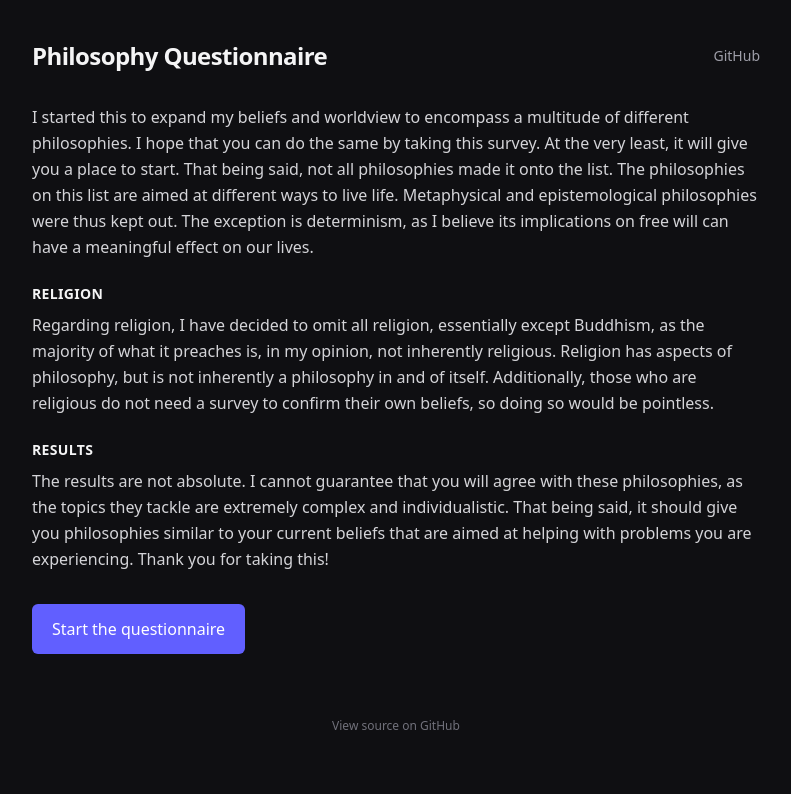
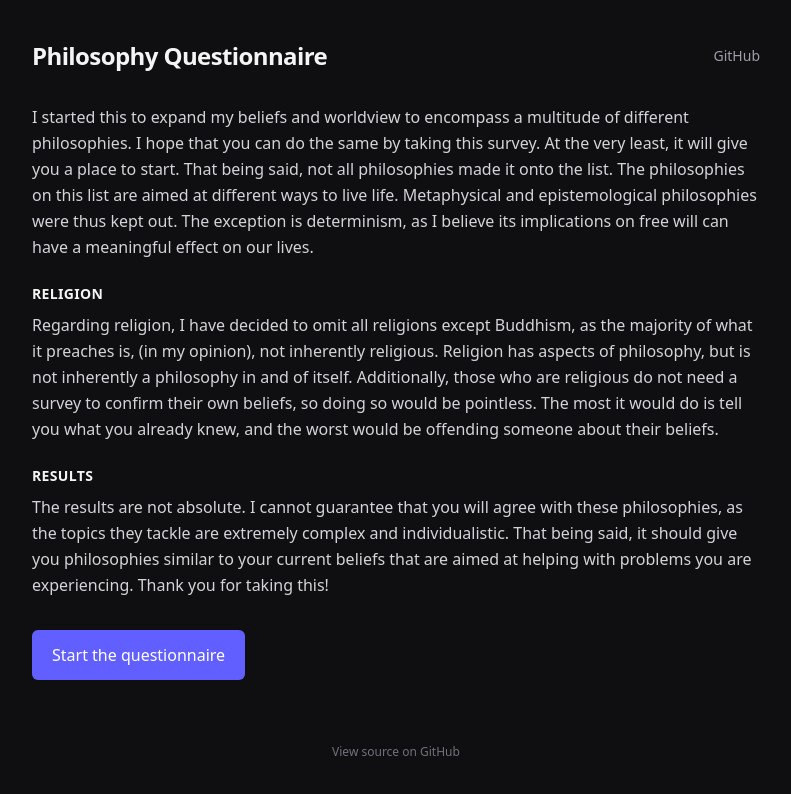
Before and after one commit to highsc0rexan/philosophy-questionnaire, a React (Vite) app: page / in a window 1280 px wide. Shown: the top 794 px of the page, without its empty margins (244-1035 px from the left). Built offline with nearby package versions, Linux system fonts and the light colour scheme.

Commit message:
Update religion intro paragraph

```diff
--- a/src/quiz.ts
+++ b/src/quiz.ts
@@ -369,6 +369,6 @@ export function computeScores(
 
 export const INTRO_TEXT = `I started this to expand my beliefs and worldview to encompass a multitude of different philosophies. I hope that you can do the same by taking this survey. At the very least, it will give you a place to start. That being said, not all philosophies made it onto the list. The philosophies on this list are aimed at different ways to live life. Metaphysical and epistemological philosophies were thus kept out. The exception is determinism, as I believe its implications on free will can have a meaningful effect on our lives.`;
 
-export const INTRO_RELIGION = `Regarding religion, I have decided to omit all religion, essentially except Buddhism, as the majority of what it preaches is, in my opinion, not inherently religious. Religion has aspects of philosophy, but is not inherently a philosophy in and of itself. Additionally, those who are religious do not need a survey to confirm their own beliefs, so doing so would be pointless.`;
+export const INTRO_RELIGION = `Regarding religion, I have decided to omit all religions except Buddhism, as the majority of what it preaches is, (in my opinion), not inherently religious. Religion has aspects of philosophy, but is not inherently a philosophy in and of itself. Additionally, those who are religious do not need a survey to confirm their own beliefs, so doing so would be pointless. The most it would do is tell you what you already knew, and the worst would be offending someone about their beliefs.`;
 
 export const INTRO_RESULTS = `The results are not absolute. I cannot guarantee that you will agree with these philosophies, as the topics they tackle are extremely complex and individualistic. That being said, it should give you philosophies similar to your current beliefs that are aimed at helping with problems you are experiencing. Thank you for taking this!`;
```
